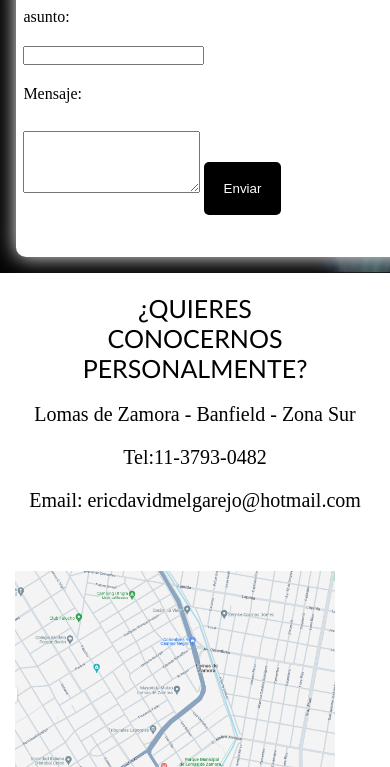
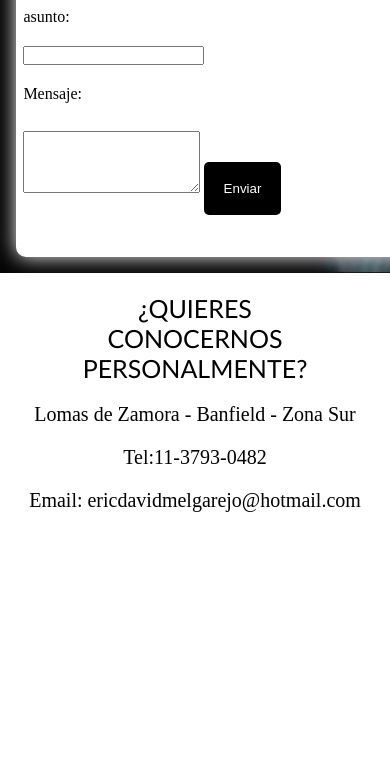
Before and after one commit to Eric-Melgarejo/PreEntrega03EricMelgarejo, a website: page pages/contactos.html in a window 390 px wide. Shown: the part 877-1644 px from the top of the page. Drawn offline with Linux system fonts and the light colour scheme; a web font is replaced by a local one.

Commit message:
modificacion

```diff
--- a/scss/layout/media/_media1440.scss
+++ b/scss/layout/media/_media1440.scss
@@ -468,8 +468,7 @@
         height: auto;
         position: absolute;
         right: 14%;
-        top: 210%;
-        padding-top: 140px;
+        top: 250%;
         z-index: 2;
     }
 
--- a/scss/layout/media/_media1680.scss
+++ b/scss/layout/media/_media1680.scss
@@ -468,7 +468,7 @@
         height: auto;
         position: absolute;
         right: 14%;
-        top: 170%;
+        top: 245%;
         padding-top: 140px;
         z-index: 2;
     }
--- a/scss/layout/media/_media425.scss
+++ b/scss/layout/media/_media425.scss
@@ -434,8 +434,7 @@
         height: auto;
         position: absolute;
         right: 14%;
-        top: 155%;
-        padding-top: 140px;
+        top: 180%;
         z-index: 2;
     }
 
@@ -576,7 +575,7 @@
     .Logofooter{
         width: 320px;
         height: auto;
-        left: 5%;
+        left: 2%;
         position: absolute;
         padding-top: 10px;
 
--- a/scss/layout/media/_media768.scss
+++ b/scss/layout/media/_media768.scss
@@ -486,8 +486,7 @@
         height: auto;
         position: absolute;
         right: 5%;
-        top: 220%;
-        padding-top: 140px;
+        top: 255%;
         z-index: 2;
     }
 
```
Also changed, not shown: css/style.css, 1 other file.
